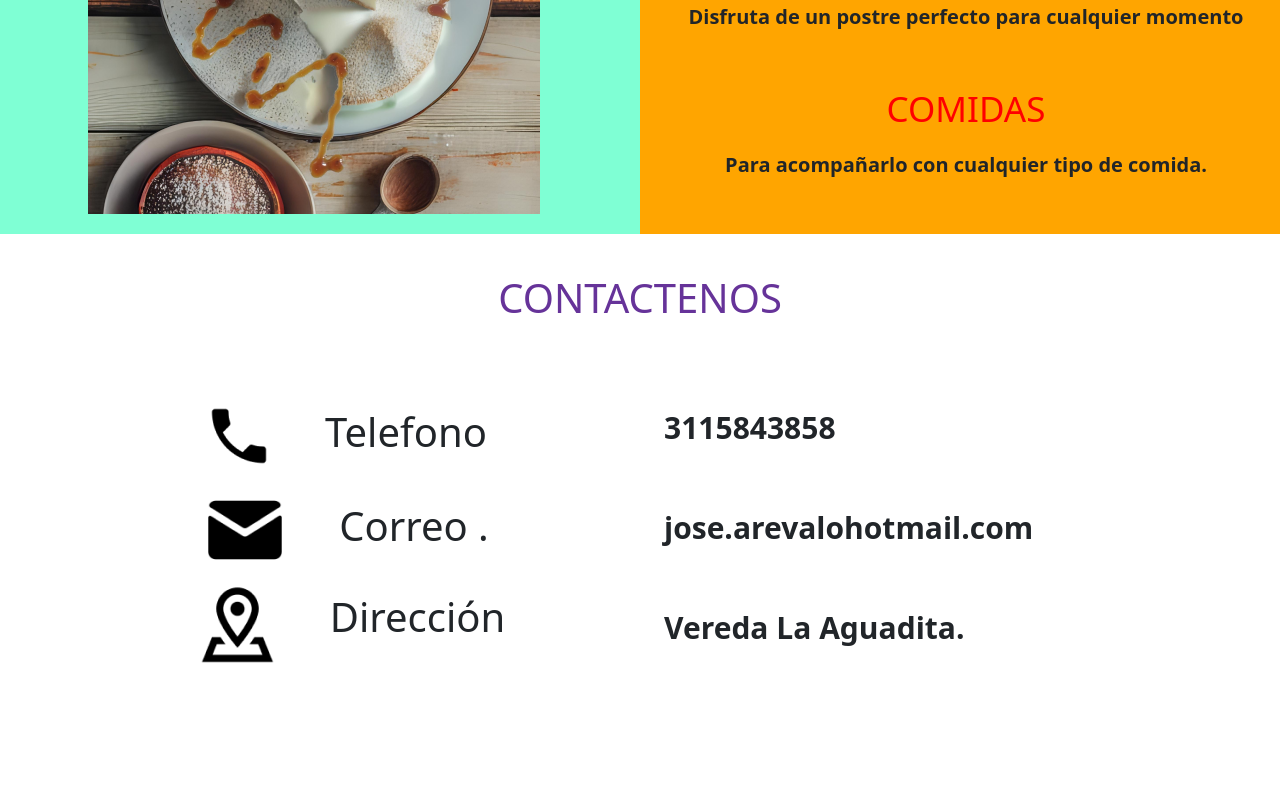
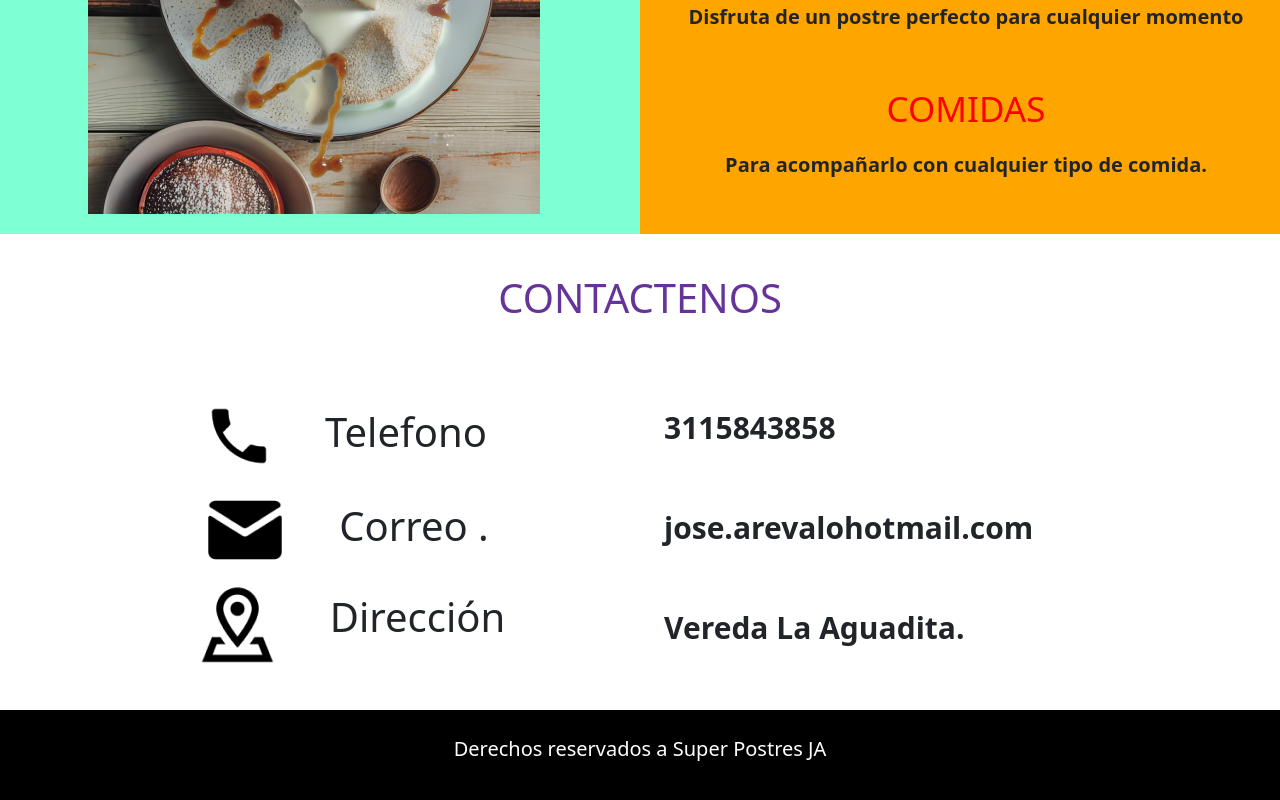
Before and after one commit to esmayorga1/superPostresJA, an Angular app: page / in a window 1280 px wide. Shown: the part 1600-2400 px from the top of the page. Before the commit the page ends 2310 px from the top, so only its background shows below. Built offline with nearby package versions, Linux system fonts and the light colour scheme.

Commit message:
Footer inicial

```diff
--- a/src/app/app.component.html
+++ b/src/app/app.component.html
@@ -3,3 +3,4 @@
 <app-empresa></app-empresa>
 <app-nuestros-postes></app-nuestros-postes>
 <app-contactenos></app-contactenos>
+<app-footer></app-footer>
--- a/src/app/contactenos/contactenos.component.html
+++ b/src/app/contactenos/contactenos.component.html
@@ -2,10 +2,6 @@
     <div class="container-fluid">
         <h1> CONTACTENOS</h1>
         <div class="row principal">
-
-
-
-
             <div class="col-12 col-lg-6 pt-4 pb-4 container-mensaje" >
                 <div class="container text-center">
                     <div class="row altura" >
--- a/src/app/footer/footer.component.css
+++ b/src/app/footer/footer.component.css
@@ -0,0 +1,9 @@
+.principal{
+    background-color: black;
+}
+
+.texto{
+  color: white;
+  font-size: 20px;
+
+}
--- a/src/app/footer/footer.component.html
+++ b/src/app/footer/footer.component.html
@@ -1 +1,14 @@
-<p>footer works!</p>
+<div class="row principal">
+    <div class="col-12 col-lg-12 pt-4 pb-4" >
+        <div class="container text-center">
+
+            <div class="row" >
+                <div class="col-12 text-center Container">
+
+                    <p class="texto">Derechos reservados a Super Postres JA</p>
+                </div>
+            </div>
+        </div>
+
+
+    </div>
```
